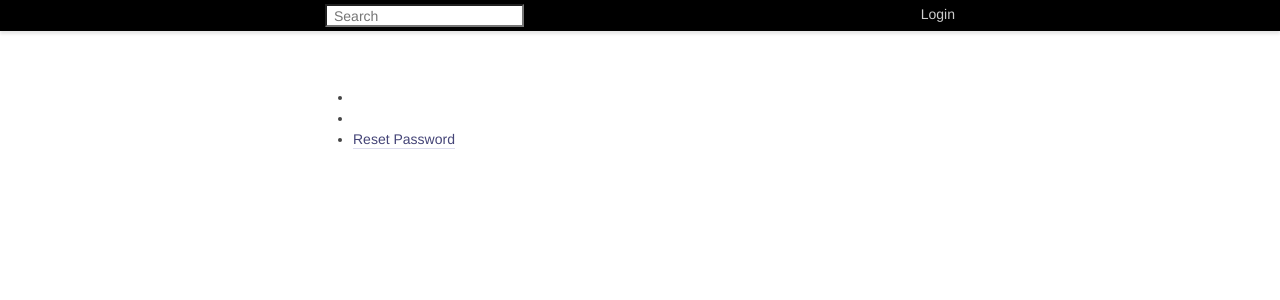
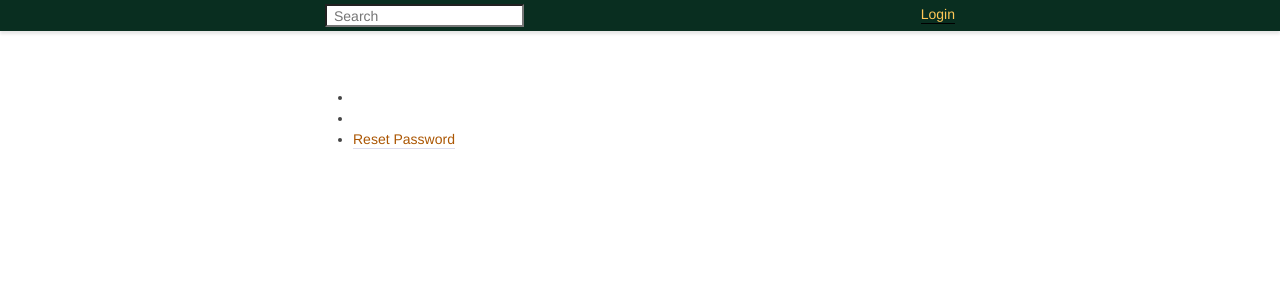
Before and after one commit to 0hoo/django-ecogwiki, a Django app: page /accounts/info/ in a window 1280 px wide. Shown: the top 300 px of the page. Run offline with Django 3.2, Linux system fonts and the light colour scheme; parts of the project's set-up code (start-up, migrations or seed data) failed here and were passed over.

Commit message:
update css color for django style

```diff
--- a/wikisite/static/css/base.css
+++ b/wikisite/static/css/base.css
@@ -16,7 +16,7 @@ ul, ol {
   padding-left: 2em; }
 
 a {
-  color: #447;
+  color: #ab5603;
   text-decoration: none;
   padding-bottom: 1px;
   border-bottom: 1px solid #ddddee; }
@@ -135,12 +135,12 @@ div.contents {
 .top-bar {
   padding: 0.3em 1em;
   list-style-type: none;
-  background-color: #000;
+  background-color: #092e20;
   color: #CCC;
   box-shadow: 0 3px 3px rgba(0, 0, 0, 0.1); }
 
 .top-bar a {
-  color: #CCC;
+  color: #ffc757;
   border-bottom-color: #000; }
 
 .top-bar a:hover {
```
